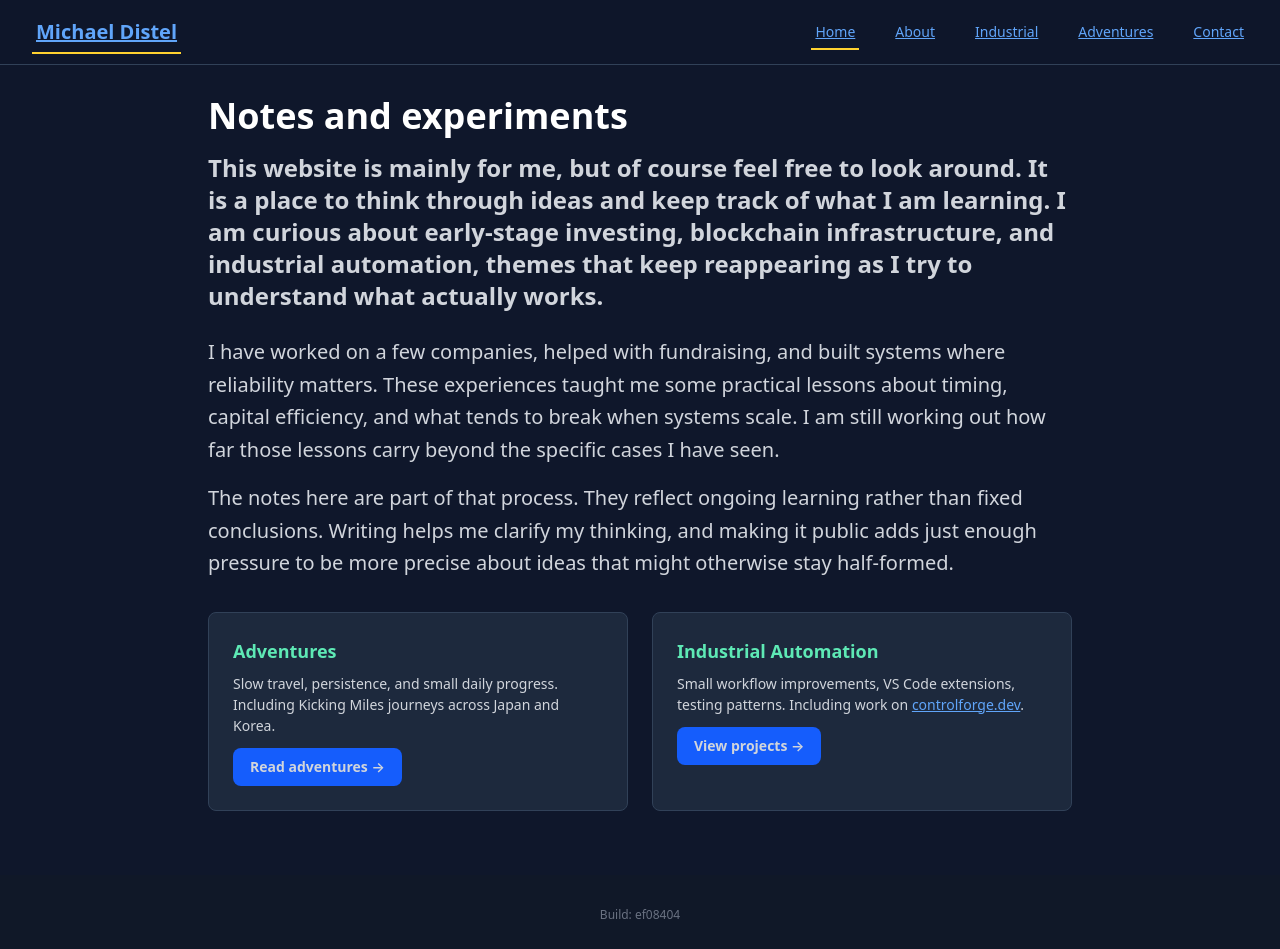
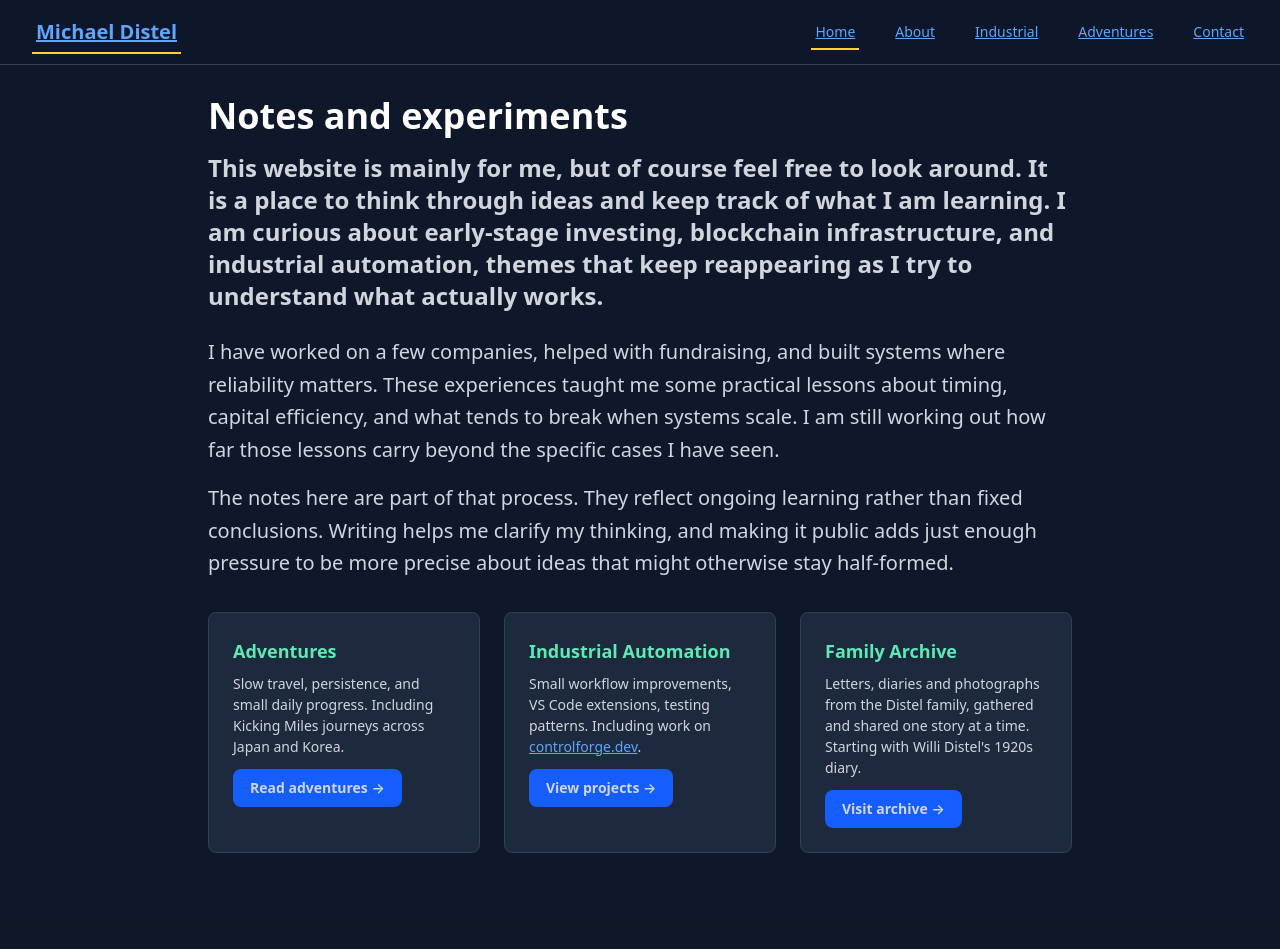
Before and after one commit to michaeldistel/michael-distel-website, a SvelteKit app: page / in a window 1280 px wide. Shown: the top 949 px of the page. Built offline with nearby package versions, Linux system fonts and the light colour scheme.

Commit message:
Add Family Archive card linking to distelfamily.com
Restore the homepage topic grid to three columns with a card for the
Distel family archive (distelfamily.com), opening in a new tab.

```diff
--- a/src/routes/+page.svelte
+++ b/src/routes/+page.svelte
@@ -50,7 +50,7 @@
 	</p>
 
 	<!-- Topic Cards -->
-	<CardGrid columns={2} className="mb-8">
+	<CardGrid columns={3} className="mb-8">
 		<Card
 			title="Adventures"
 			subtitle="Slow travel, persistence, and small daily progress. Including Kicking Miles journeys across Japan and Korea."
@@ -66,5 +66,13 @@
 			</p>
 			<ActionButton href="/industrial" size="sm">View projects →</ActionButton>
 		</Card>
+
+		<Card
+			title="Family Archive"
+			subtitle="Letters, diaries and photographs from the Distel family, gathered and shared one story at a time. Starting with Willi Distel's 1920s diary."
+			titleColor="text-amber-400"
+		>
+			<ActionButton href="https://distelfamily.com" size="sm" newTab>Visit archive →</ActionButton>
+		</Card>
 	</CardGrid>
 </PageLayout>
```
